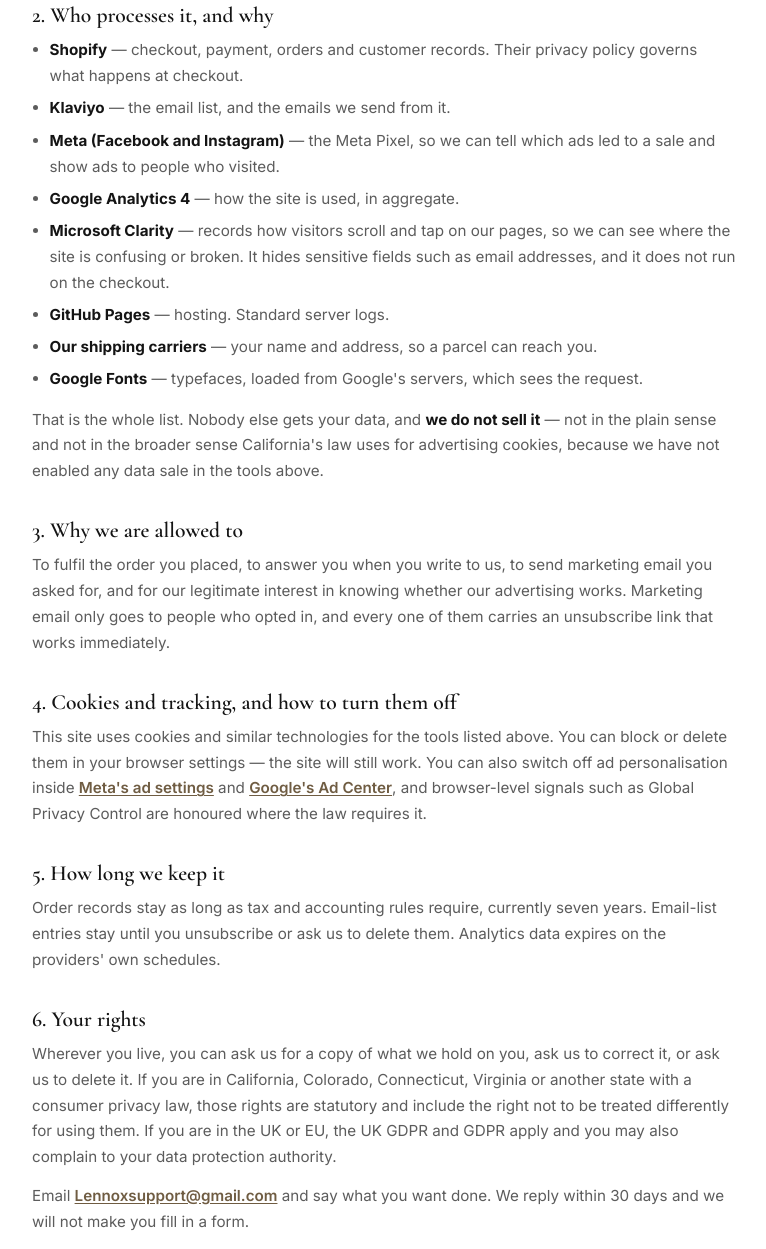
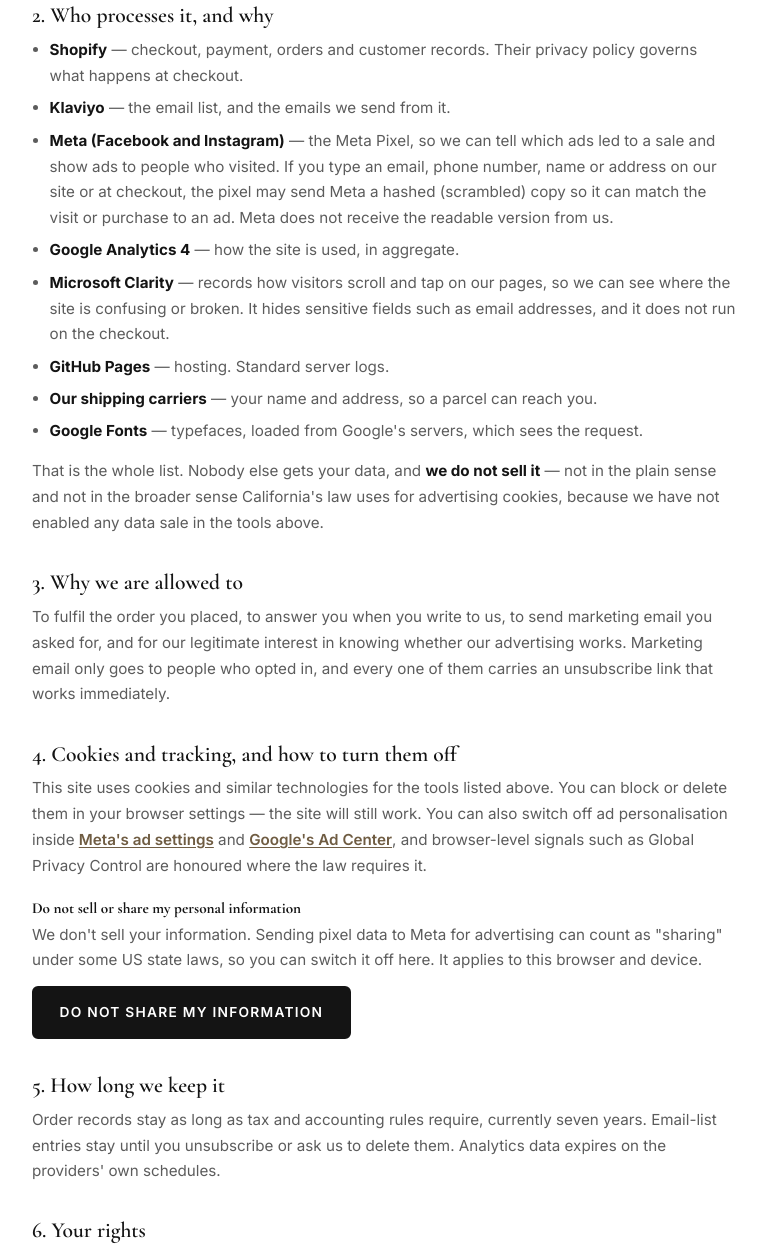
Before and after one commit to Aba223tuk/lennox-beauty, a plain HTML site: page privacy.html in a window 1280 px wide. Shown: the part 820-2069 px from the top of the page, without its empty margins (88-854 px from the left). Drawn offline with nearby package versions, Linux system fonts and the light colour scheme.

Commit message:
Privacy: hashed-matching disclosure, Do-not-share opt-out wired to the Meta Pixel on every page (GPC honoured)
Co-Authored-By: Claude Opus 5.5 <noreply@anthropic.com>

```diff
--- a/privacy.html
+++ b/privacy.html
@@ -26,6 +26,8 @@ n.callMethod.apply(n,arguments):n.queue.push(arguments)};if(!f._fbq)f._fbq=n;
 n.push=n;n.loaded=!0;n.version='2.0';n.queue=[];t=b.createElement(e);t.async=!0;
 t.src=v;s=b.getElementsByTagName(e)[0];s.parentNode.insertBefore(t,s)}(window,
 document,'script','https://connect.facebook.net/en_US/fbevents.js');
+/* "Do not share" opt-out from /privacy#noshare (GPC honoured too). */
+try{if(localStorage.getItem('lb_noshare')==='1'||navigator.globalPrivacyControl)fbq('consent','revoke');}catch(e){}
 fbq('init','2111917956205326');
 fbq('track','PageView');
 </script>
@@ -155,7 +157,10 @@ src="https://www.facebook.com/tr?id=2111917956205326&ev=PageView&noscript=1"></n
           policy governs what happens at checkout.</li>
         <li><b>Klaviyo</b> — the email list, and the emails we send from it.</li>
         <li><b>Meta (Facebook and Instagram)</b> — the Meta Pixel, so we can tell which ads
-          led to a sale and show ads to people who visited.</li>
+          led to a sale and show ads to people who visited. If you type an email, phone number,
+          name or address on our site or at checkout, the pixel may send Meta a hashed
+          (scrambled) copy so it can match the visit or purchase to an ad. Meta does not receive
+          the readable version from us.</li>
         <li><b>Google Analytics 4</b> — how the site is used, in aggregate.</li>
         <li><b>Microsoft Clarity</b> — records how visitors scroll and tap on our pages, so
           we can see where the site is confusing or broken. It hides sensitive fields such as
@@ -184,6 +189,26 @@ src="https://www.facebook.com/tr?id=2111917956205326&ev=PageView&noscript=1"></n
         <a href="https://myadcenter.google.com/" rel="noopener">Google's Ad Center</a>, and
         browser-level signals such as Global Privacy Control are honoured where the law
         requires it.</p>
+      <h3 id="noshare">Do not sell or share my personal information</h3>
+      <p>We don't sell your information. Sending pixel data to Meta for advertising can count
+        as "sharing" under some US state laws, so you can switch it off here. It applies to
+        this browser and device.</p>
+      <p><button type="button" class="btn" id="noshare-btn">Do not share my information</button>
+        <span id="noshare-state" role="status"></span></p>
+      <script>
+      (function(){
+        var b=document.getElementById('noshare-btn'), s=document.getElementById('noshare-state');
+        function on(){ try{ return localStorage.getItem('lb_noshare')==='1'; }catch(e){ return false; } }
+        function paint(){ s.textContent = on() ? ' Done — the Meta Pixel no longer sends data from this browser.' : '';
+          b.textContent = on() ? 'Turn sharing back on' : 'Do not share my information'; }
+        b.addEventListener('click', function(){
+          try{ if(on()){ localStorage.removeItem('lb_noshare'); if(window.fbq) fbq('consent','grant'); }
+               else { localStorage.setItem('lb_noshare','1'); if(window.fbq) fbq('consent','revoke'); } }catch(e){}
+          paint();
+        });
+        paint();
+      })();
+      </script>
 
       <h2>5. How long we keep it</h2>
       <p>Order records stay as long as tax and accounting rules require, currently seven years.
@@ -253,7 +278,7 @@ src="https://www.facebook.com/tr?id=2111917956205326&ev=PageView&noscript=1"></n
       <p>© 2026 Lennox Beauty · Free US shipping · 30-day money-back guarantee</p>
       <nav class="footer-legal" aria-label="Legal">
         <a href="/terms">Terms of Service</a>
-        <a href="/privacy">Privacy Policy</a>
+        <a href="/privacy">Privacy Policy</a> <a href="/privacy#noshare">Do not share my info</a>
         <a href="/returns">Returns &amp; Refunds</a>
         <a href="/shipping">Shipping</a>
       </nav>
```
Also changed, not shown: 404.html (+1 -1 lines), about.html (+3 -1 lines), catalog.html (+3 -1 lines), contact.html (+3 -1 lines), index.html (+3 -1 lines), lash-kit.html (+3 -1 lines), nail-drill.html (+3 -1 lines), returns.html (+3 -1 lines), roll-on.html (+3 -1 lines), shipping.html (+3 -1 lines), silk-serum.html (+3 -1 lines), terms.html (+3 -1 lines).
